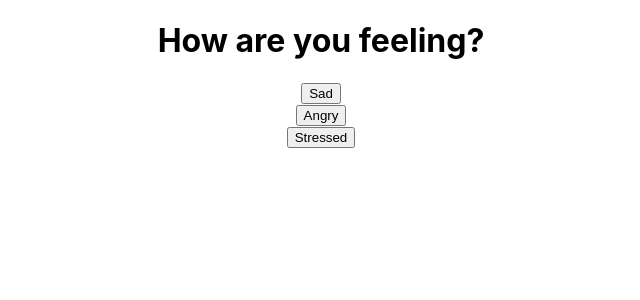
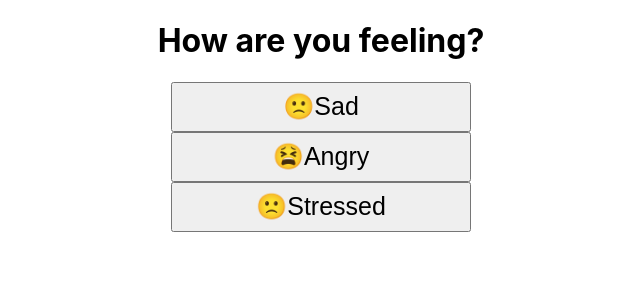
Before and after one commit to liyencheng/nwHacks-2021-Project, a React (Create React App) app: page / in a window 1280 px wide. Shown: the top 300 px of the page, without its empty margins (319-959 px from the left). Built offline with nearby package versions, Linux system fonts and the light colour scheme.

Commit message:
added emojis and changed button formatting

```diff
--- a/src/Form.js
+++ b/src/Form.js
@@ -1,27 +1,41 @@
 import React from 'react';
 
 class Moods extends React.Component {
+
     render() {
+        const Emoji = React.memo(({ className, label, symbol }) =>
+            <span className={className} role="img" aria-label={label}>
+                {String.fromCodePoint(symbol)}
+            </span>)
+
         const moods = [
             'Sad',
             'Angry',
             'Stressed'
         ];
 
+        var style = {
+            width: 300,
+            height: 50,
+        }
+
         return (
             <div>
-                <div className='Mood0'>
-                    <button className='Mood0' onClick={() => this.props.onClick()}>
+                <div className='Sad'>
+                    <button style={style} onClick={() => this.props.onClick(0)}>
+                        <Emoji symbol={0x1F641} />
                         {moods[0]}
                     </button>
                 </div>
-                <div className='Mood1'>
-                    <button className='Mood1' onClick={() => this.props.onClick()}>
+                <div className='Angry'>
+                    <button style={style} onClick={() => this.props.onClick(1)}>
+                        <Emoji symbol={0x1F62B} />
                         {moods[1]}
                     </button>
                 </div>
-                <div className='Mood2'>
-                    <button className='Mood2' onClick={() => this.props.onClick()}>
+                <div className='Stressed'>
+                    <button style={style} onClick={() => this.props.onClick(2)}>
+                        <Emoji symbol={0x1F641} />
                         {moods[2]}
                     </button>
                 </div>
@@ -39,7 +53,13 @@ export default class Form extends React.Component {
     };
 
     handleClick(i) {
+        if (i === 0) {
 
+        } else if (i === 1) {
+
+        } else if (i === 2) {
+
+        }
     }
 
     render() {
--- a/src/index.css
+++ b/src/index.css
@@ -11,3 +11,7 @@ code {
   font-family: source-code-pro, Menlo, Monaco, Consolas, 'Courier New',
     monospace;
 }
+
+button {
+  font-size: 25px
+}
```
Also changed, not shown: 1 other file (tests, documents, lock files or other folders).
